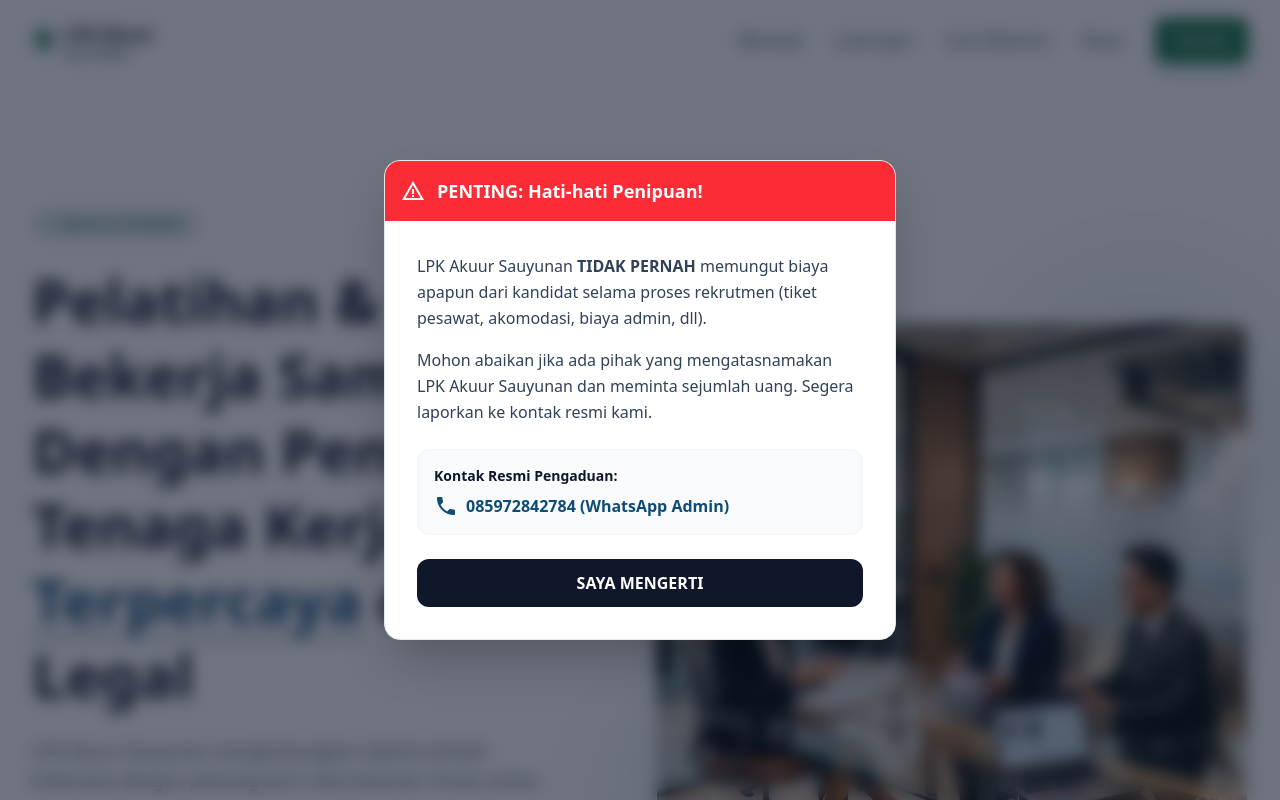
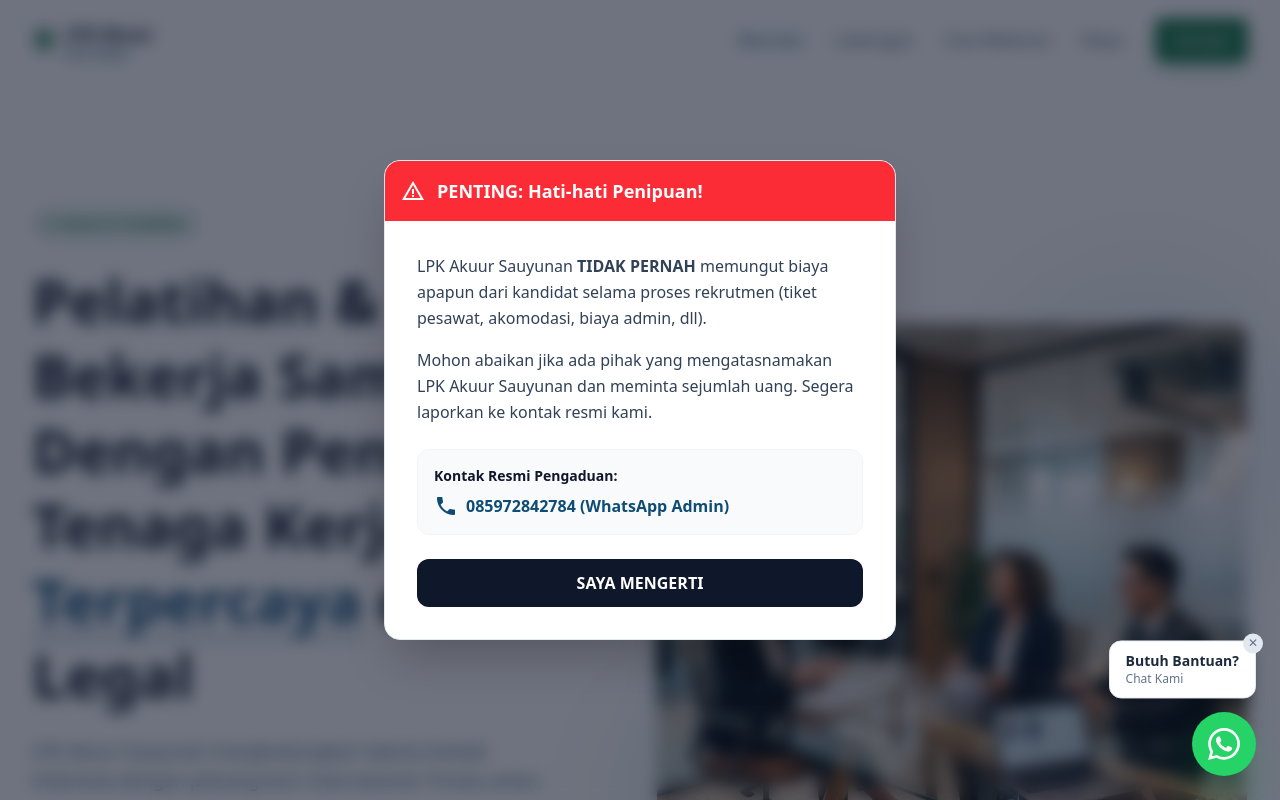
Before and after one commit to GhaniKale/recruitment, a Next.js app in the folder apps/web-next/: page / in a window 1280 px wide. Shown: the top 800 px of the page. Built offline with nearby package versions, Linux system fonts and the light colour scheme.

Commit message:
Restore FloatingWhatsApp for non-admin pages

```diff
--- a/apps/web-next/src/app/layout.tsx
+++ b/apps/web-next/src/app/layout.tsx
@@ -1,6 +1,7 @@
 import type { Metadata } from "next";
 import { Inter } from "next/font/google";
 import "./globals.css";
+import FloatingWhatsApp from "@/components/FloatingWhatsApp";
 
 const inter = Inter({ subsets: ["latin"], variable: '--font-inter' });
 
@@ -14,6 +15,8 @@ export default function RootLayout({
 }: Readonly<{
   children: React.ReactNode;
 }>) {
+  const isAdminPage = typeof window !== "undefined" && window.location.pathname.startsWith("/admin");
+
   return (
     <html lang="id">
       <head>
@@ -22,6 +25,7 @@ export default function RootLayout({
       </head>
       <body className={`${inter.variable} antialiased font-sans`}>
         {children}
+        {!isAdminPage && <FloatingWhatsApp />}
       </body>
     </html>
   );
```
